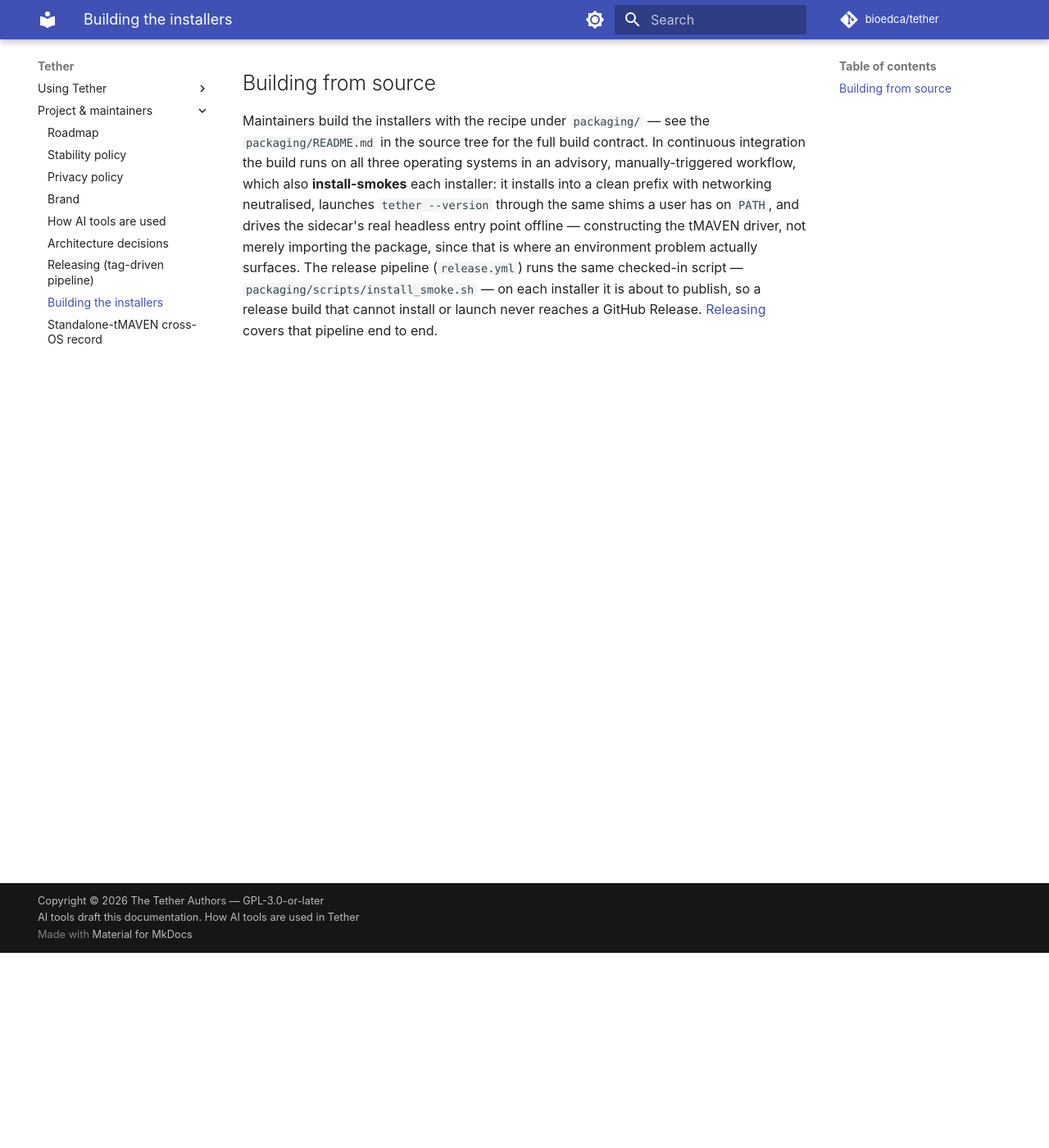
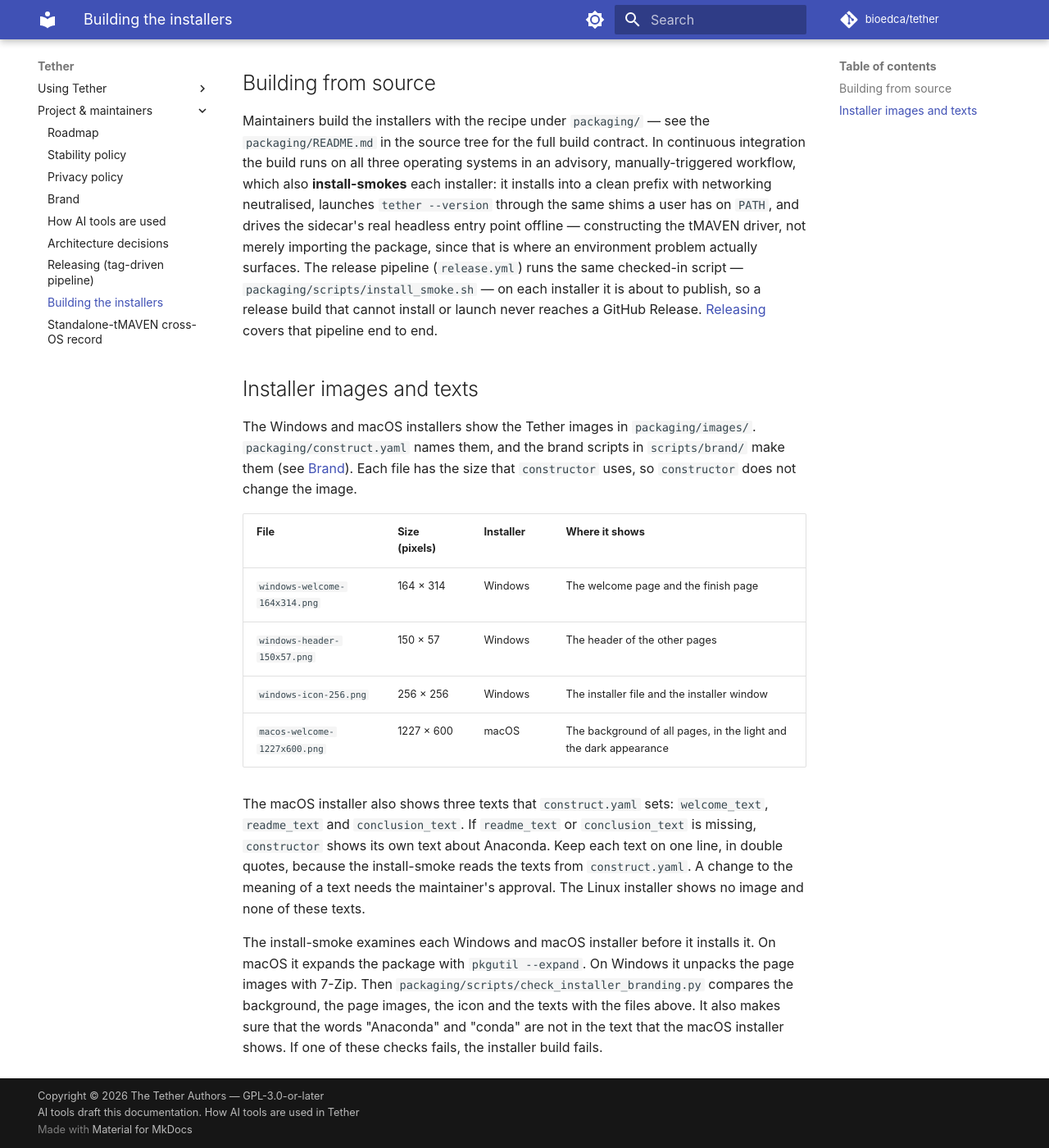
Before and after one commit to bioedca/tether, an MkDocs documentation site: the page built from docs/maintainers/building-installers.md, in a window 1280 px wide and 1400 px high, scrolled down 238 px. Shown: the whole window at 82% size. Built offline with MkDocs 1.6.1 and Material for MkDocs 9.7.7, drawn with Linux system fonts in a browser that asks for light colours; comment, search, counter and statistics services are not loaded; the version menu is left out.

Commit message:
feat(packaging): show the Tether images and texts in the Windows and macOS installers (#672)
construct.yaml now sets welcome_image (Windows and macOS), header_image
and icon_image (Windows) from packaging/images/, and welcome_text,
readme_text and conclusion_text (macOS only, with the wording approved
on #672). Without them constructor 3.17.3 showed a generated background
and Anaconda's read-me and conclusion on macOS, and generated images
and a "T" icon on Windows.

docs/maintainers/building-installers.md names the image files, their
sizes and where each shows, and how the install-smoke checks them.

```diff
--- a/docs/maintainers/building-installers.md
+++ b/docs/maintainers/building-installers.md
@@ -18,3 +18,31 @@ is where an environment problem actually surfaces. The release pipeline (`releas
 runs the same checked-in script — `packaging/scripts/install_smoke.sh` — on each
 installer it is about to publish, so a release build that cannot install or launch never
 reaches a GitHub Release. [Releasing](../release.md) covers that pipeline end to end.
+
+## Installer images and texts
+
+The Windows and macOS installers show the Tether images in `packaging/images/`.
+`packaging/construct.yaml` names them, and the brand scripts in `scripts/brand/` make them (see
+[Brand](../brand.md)). Each file has the size that `constructor` uses, so `constructor` does not
+change the image.
+
+| File | Size (pixels) | Installer | Where it shows |
+|---|---|---|---|
+| `windows-welcome-164x314.png` | 164 × 314 | Windows | The welcome page and the finish page |
+| `windows-header-150x57.png` | 150 × 57 | Windows | The header of the other pages |
+| `windows-icon-256.png` | 256 × 256 | Windows | The installer file and the installer window |
+| `macos-welcome-1227x600.png` | 1227 × 600 | macOS | The background of all pages, in the light and the dark appearance |
+
+The macOS installer also shows three texts that `construct.yaml` sets: `welcome_text`,
+`readme_text` and `conclusion_text`. If `readme_text` or `conclusion_text` is missing,
+`constructor` shows its own text about Anaconda. Keep each text on one line, in double quotes,
+because the install-smoke reads the texts from `construct.yaml`. A change to the meaning of a
+text needs the maintainer's approval. The Linux installer shows no image and none of these
+texts.
+
+The install-smoke examines each Windows and macOS installer before it installs it. On macOS it
+expands the package with `pkgutil --expand`. On Windows it unpacks the page images with 7-Zip.
+Then `packaging/scripts/check_installer_branding.py` compares the background, the page images,
+the icon and the texts with the files above. It also makes sure that the words "Anaconda" and
+"conda" are not in the text that the macOS installer shows. If one of these checks fails, the
+installer build fails.
```
Also changed, not shown: packaging/README.md (+2 -0 lines), 3 other files.
